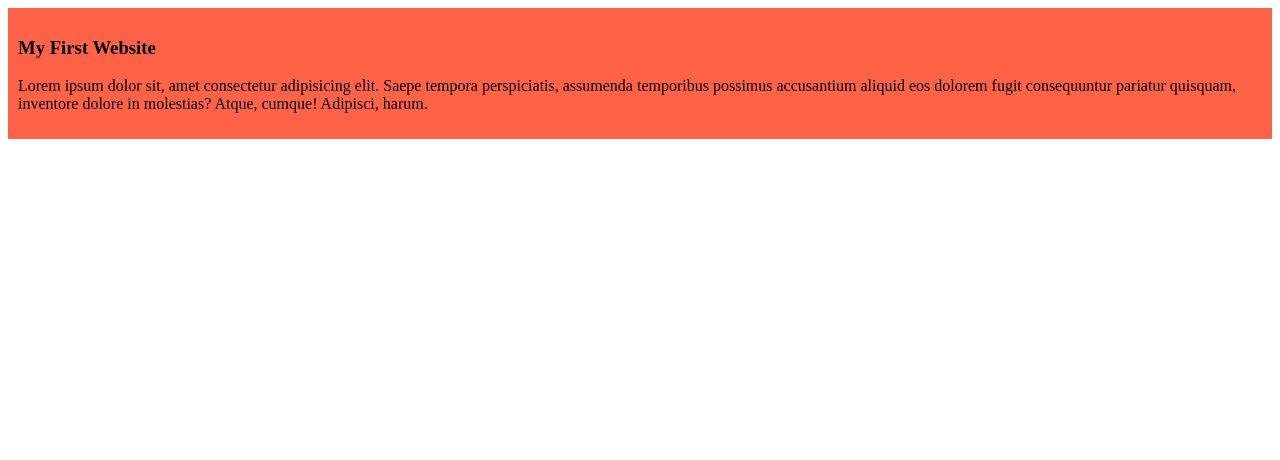
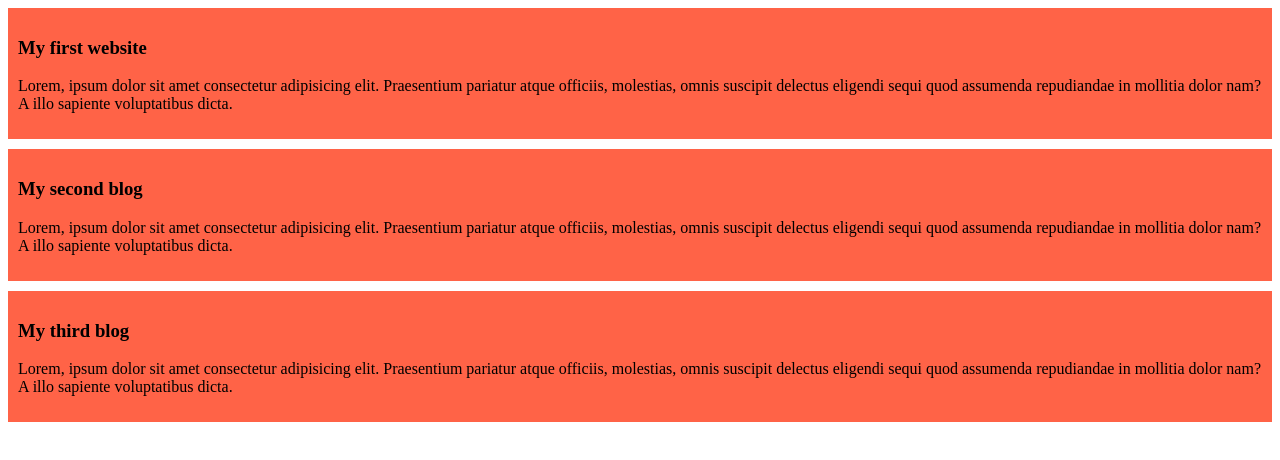
Before and after one commit to ashraf601/my-simple-website, a plain HTML site: page index.html in a window 1280 px wide. Drawn offline with Linux system fonts and the light colour scheme.

Commit message:
added the second and the third blog

```diff
--- a/index.html
+++ b/index.html
@@ -8,8 +8,16 @@
 </head>
 <body>
     <div>
-        <h3> My First Website </h3>
-        <p>Lorem ipsum dolor sit, amet consectetur adipisicing elit. Saepe tempora perspiciatis, assumenda temporibus possimus accusantium aliquid eos dolorem fugit consequuntur pariatur quisquam, inventore dolore in molestias? Atque, cumque! Adipisci, harum.</p>
+        <h3>My first website</h3>
+        <p>Lorem, ipsum dolor sit amet consectetur adipisicing elit. Praesentium pariatur atque officiis, molestias, omnis suscipit delectus eligendi sequi quod assumenda repudiandae in mollitia dolor nam? A illo sapiente voluptatibus dicta.</p>
+    </div>
+    <div>
+        <h3>My second blog</h3>
+        <p>Lorem, ipsum dolor sit amet consectetur adipisicing elit. Praesentium pariatur atque officiis, molestias, omnis suscipit delectus eligendi sequi quod assumenda repudiandae in mollitia dolor nam? A illo sapiente voluptatibus dicta.</p>
+    </div>
+    <div>
+        <h3>My third blog</h3>
+        <p>Lorem, ipsum dolor sit amet consectetur adipisicing elit. Praesentium pariatur atque officiis, molestias, omnis suscipit delectus eligendi sequi quod assumenda repudiandae in mollitia dolor nam? A illo sapiente voluptatibus dicta.</p>
     </div>
 </body>
 </html>
--- a/styles/blogs.css
+++ b/styles/blogs.css
@@ -1,4 +1,5 @@
 div{
     background-color: tomato;
     padding: 10px;
+    margin-bottom: 10px;
 }
```
